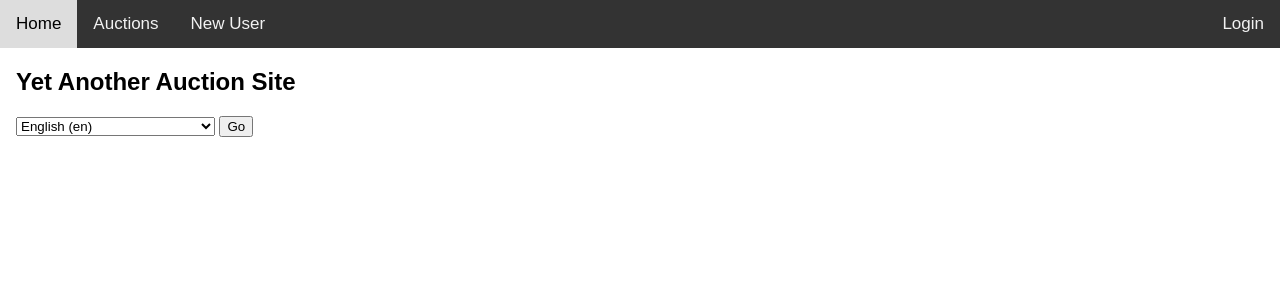
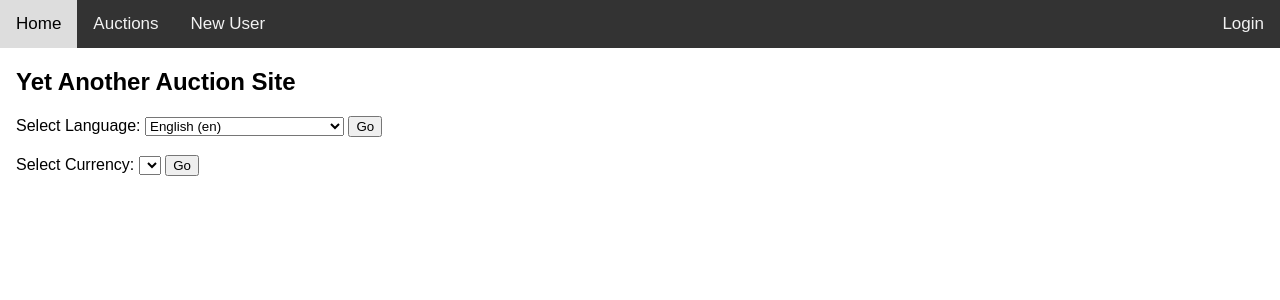
Before and after one commit to LeenusGit/YAAS, a Django app: page /en/ in a window 1280 px wide. Shown: the top 300 px of the page. Run offline with Django 3.2, Linux system fonts and the light colour scheme; data that the repository does not hold is empty.

Commit message:
Users can now see the price and bid in any currency

```diff
--- /dev/null
+++ b/auctions/currencies.py
@@ -0,0 +1,71 @@
+import threading
+import time
+from pip._vendor import requests
+
+
+url = 'http://www.apilayer.net/api/live?access_key=8b972a65ee9a3bd9aa92b29887149f17&format=1'
+currency_list = []
+currency_dict = {}
+lock = False
+
+
+class UpdateCurrenciesThread(threading.Thread):
+
+    def run(self):
+
+        global currency_list
+        global currency_dict
+        global lock
+
+        while True:
+
+            response = requests.get(url)
+            data = response.json()
+            lock = True
+            currency_dict = data['quotes']
+            # print(currency_dict)
+            lock = False
+            for q in currency_dict:
+                if q not in currency_list:
+                    currency_list.append(q[3:])
+
+            time.sleep(3600)
+
+
+# Also works for USD since there is a key 'USDUSD'
+def get_dollar_value(currency_code):
+
+    if not lock:
+        for code in currency_dict:
+            if currency_code in code[3:]:
+                return currency_dict[code]
+    else:
+        # currency_dict is updating
+        pass
+
+    return None
+
+
+def convert(input_currency, input_amount, target_currency):
+
+    input_dollar_rate = float(get_dollar_value(input_currency))
+    value_in_dollars = input_amount / input_dollar_rate
+
+    target_dollar_rate = float(get_dollar_value(target_currency))
+    value_in_target_currency = value_in_dollars * target_dollar_rate
+
+    # print(input_dollar_rate)
+    # print(value_in_dollars)
+    # print(target_currency)
+    # print(target_dollar_rate)
+    # print(value_in_target_currency)
+
+    return value_in_target_currency
+
+
+def get_currencies():
+    return currency_list
+
+
+def get_currency_dict():
+    return currency_dict
--- a/auctions/templates/auctions/detail.html
+++ b/auctions/templates/auctions/detail.html
@@ -17,7 +17,7 @@
     {% endblock %}
 
     <p>{{ auction.deadline }}</p>
-    <p>{{ auction.min_price }}€</p>
+    <p>{{ converted_price }}</p>
     <p><i>{{ auction.state }}</i></p>
 
     {% block bid %}
--- a/bids/templates/bids/new_bid.html
+++ b/bids/templates/bids/new_bid.html
@@ -3,7 +3,7 @@
 {% block bid %}
     <form method="post">
         {% csrf_token %}
-        {{form}}
+        {{form.as_p}}
         <input type="submit" value="Submit">
     </form>
 {% endblock %}
--- a/core/urls.py
+++ b/core/urls.py
@@ -10,4 +10,5 @@ urlpatterns = [
     path('login/', views.login_view, name='login'),
     path('logout/', views.logout_view, name='logout'),
     path('profile/', views.profile, name='profile'),
+    path('currency/', views.currency, name='currency'),
 ]
--- a/core/views.py
+++ b/core/views.py
@@ -3,8 +3,10 @@ from django.contrib.auth.models import User
 from django.contrib.auth.forms import AuthenticationForm
 from django.http import HttpResponseRedirect
 from django.shortcuts import render
+from django.urls import reverse
 from django.utils import translation
 
+from auctions import currencies
 from .forms import UserRegistrationForm, UserUpdateForm
 from .models import UserLangauge
 
@@ -13,6 +15,11 @@ def home(request):
     user = request.user
 
     print(request.session.items())
+    currency_list = currencies.get_currencies()
+    try:
+        current_currency = request.session['currency']
+    except KeyError:
+        current_currency = 'EUR'
 
     if request.method == 'POST':
 
@@ -33,7 +40,7 @@ def home(request):
         return HttpResponseRedirect('/')
         # return HttpResponseRedirect(request.POST['next'])
 
-    return render(request, 'base.html', {})
+    return render(request, 'base.html', {'currency_list': currency_list, 'current_currency': current_currency})
 
 
 def signup(request):
@@ -111,9 +118,7 @@ def logout_view(request):
 
 
 def profile(request):
-
     user = request.user
-
     if request.method == 'POST':
 
         for field in request.POST:
@@ -133,3 +138,14 @@ def profile(request):
 
     form = UserUpdateForm({'email': user.email})
     return render(request, 'core/profile.html', {'user': user, 'form': form})
+
+
+def currency(request):
+
+    if request.method == 'POST':
+
+        currency_code = request.POST['currency']
+
+        request.session['currency'] = currency_code
+
+    return HttpResponseRedirect(reverse('core:home'))
--- a/templates/base.html
+++ b/templates/base.html
@@ -69,8 +69,8 @@
         <form action="{% url 'core:home' %}" method="post">
             {% csrf_token %}
             <input name="next" type="hidden" value="{{ redirect_to }}">
-            <label>
-                <select name="language">
+            <label for="lang">Select Language:</label>
+            <select id="lang" name="language">
                 {% get_current_language as LANGUAGE_CODE %}
                 {% get_available_languages as LANGUAGES %}
                 {% get_language_info_list for LANGUAGES as languages %}
@@ -83,12 +83,24 @@
                         {{ language.name_local }} ({{ language.code }})
                     </option>
                 {% endfor %}
-
             </select>
-            </label>
             <input type="submit" value="Go">
         </form>
-
+        <br>
+        <form action="{% url 'core:currency' %}" method="post">
+            {% csrf_token %}
+            <label for="currency">Select Currency:</label>
+            <select id="currency" name="currency">
+                {% for currency_code in currency_list %}
+                    <option value="{{ currency_code }}" {% if current_currency == currency_code %}
+                        selected
+                    {% endif %}>
+                        {{ currency_code }}
+                    </option>
+                {% endfor %}
+            </select>
+            <input type="submit" value="Go">
+        </form>
     {% endblock %}
 </div>
 </body>
```
Also changed, not shown: auctions/views.py (+17 -3 lines), bids/forms.py (+14 -3 lines), bids/views.py (+39 -29 lines). Lines whose indentation alone changed are shown as unchanged.
